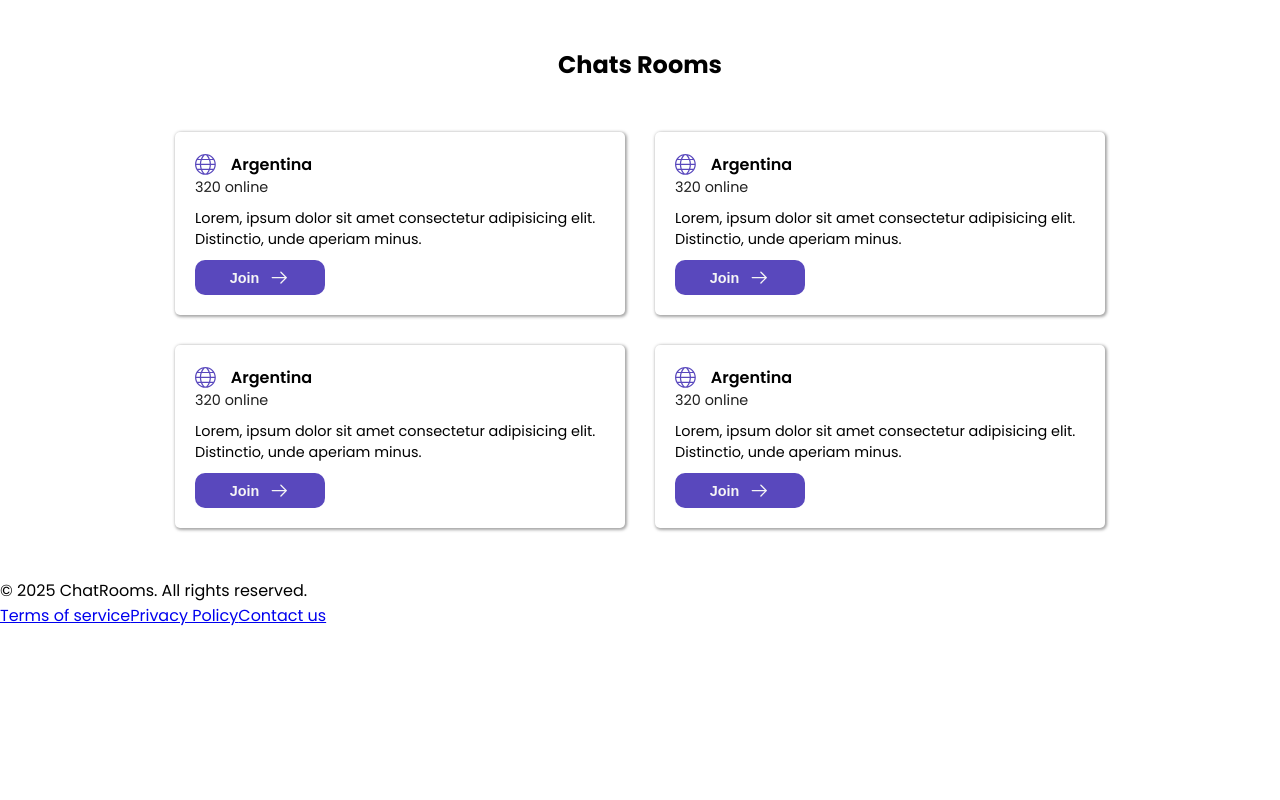
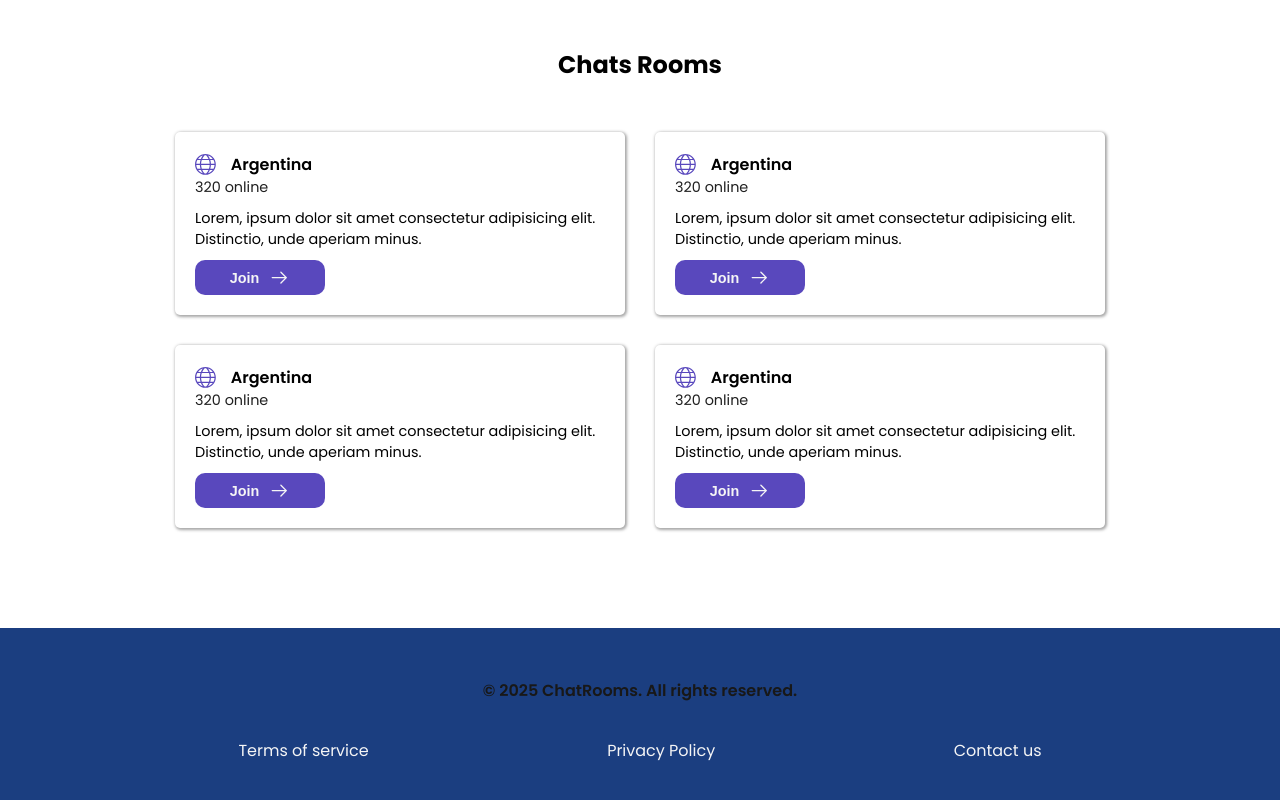
Before and after one commit to RodrigoLV9/chat-rooms, a React (Vite) app: page / in a window 1280 px wide. Shown: the part 420-1220 px from the top of the page. Before the commit the page ends 1048 px from the top, so only its background shows below. Built offline with nearby package versions, Linux system fonts and the light colour scheme.

Commit message:
style(Footer): Add style for Footer component

```diff
--- a/src/components/Footer.tsx
+++ b/src/components/Footer.tsx
@@ -1,5 +1,5 @@
 import React from 'react'
-
+import '../styles/Footer.css'
 export const Footer:React.FC = () => {
   return (
     <footer className='footer'>
--- /dev/null
+++ b/src/styles/Footer.css
@@ -0,0 +1,24 @@
+.footer{
+    background-color: rgb(27, 62, 128);
+    width: 100%;
+    padding:30px 0;
+    text-align: center;
+    margin-top:100px
+}
+.footer>p{
+    padding:20px 0;
+    color:rgb(24, 24, 24);
+    font-weight: 600;
+
+}
+.footerBottom{
+    display: flex;
+    align-items: center;
+    justify-content: space-evenly;
+    padding:15px 0;
+
+}
+.footerBottom>a{
+    color:whitesmoke;
+    text-decoration: none;
+}
```
